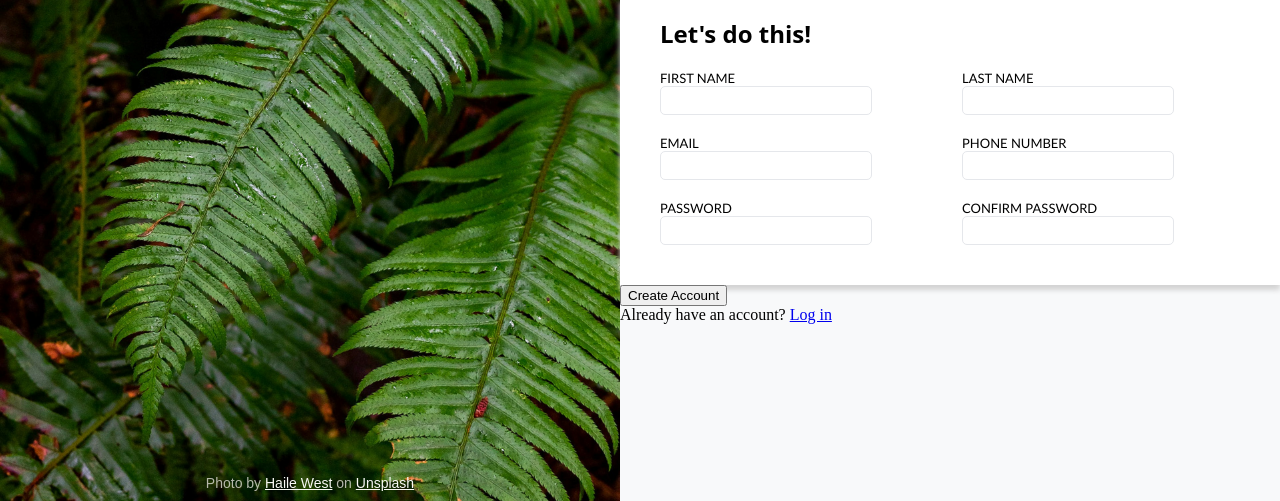
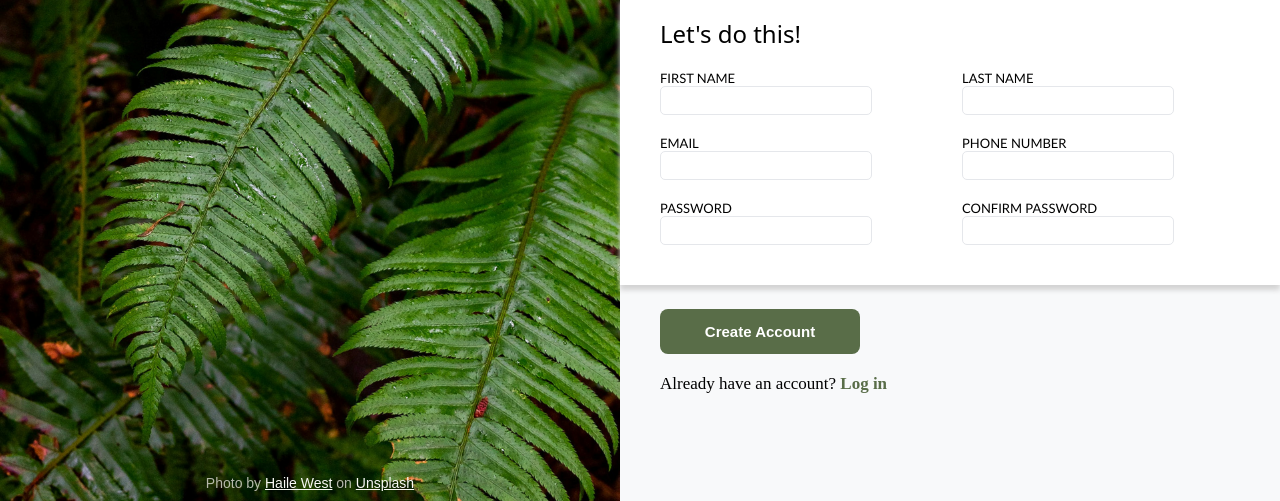
Before and after one commit to Infinity-Rocks/sign-up-form, a plain HTML site: page index.html in a window 1280 px wide. Shown: the part 299-800 px from the top of the page. Drawn offline with Linux system fonts and the light colour scheme.

Commit message:
Added styling to button and login link

```diff
--- a/index.html
+++ b/index.html
@@ -82,7 +82,9 @@
                 <div class="submit">
                     <button type="submit">Create Account</button>
                 </div>
-                Already have an account? <a href="#">Log in</a>
+                <div class="login-link">
+                    Already have an account? <a href="#">Log in</a>
+                </div>
             </div>
         </div>
     </div>
--- a/styles.css
+++ b/styles.css
@@ -99,6 +99,7 @@ form {
 }
 
 h2 {
+    font-weight: 400;
     margin-bottom: 0;
 }
 
@@ -135,6 +136,45 @@ input:focus {
     box-shadow: 0.3em 0.3em 1em lightgray;
 }
 
+.login {
+    display: flex;
+    flex-direction: column;
+    gap: 20px;
+    padding: 1.5rem 2.5rem 2.5rem 2.5rem;
+}
+
+.submit {
+    display: flex;
+}
+
+button {
+    display: flex;
+    justify-content: center;
+    align-items: center;
+    border: none;
+    border-radius: 8px;
+    background-color: #596D48;
+    color: white;
+    width: 200px;
+    height: 45px;
+    font-size: 15px;
+    font-weight: bold;
+}
+
+button:hover {
+    box-shadow: 0.3em 0.3em 1em lightgray;
+}
+
+.login-link {
+    font-size: 17px;
+}
+
+.login-link a {
+    text-decoration: none;
+    color: #596D48;
+    font-weight: bold;
+}
+
 @font-face {
     font-family: 'norse-bold';
     src: url('./Norse\ Bold.otf');
```
Also changed, not shown: 1 other file.
